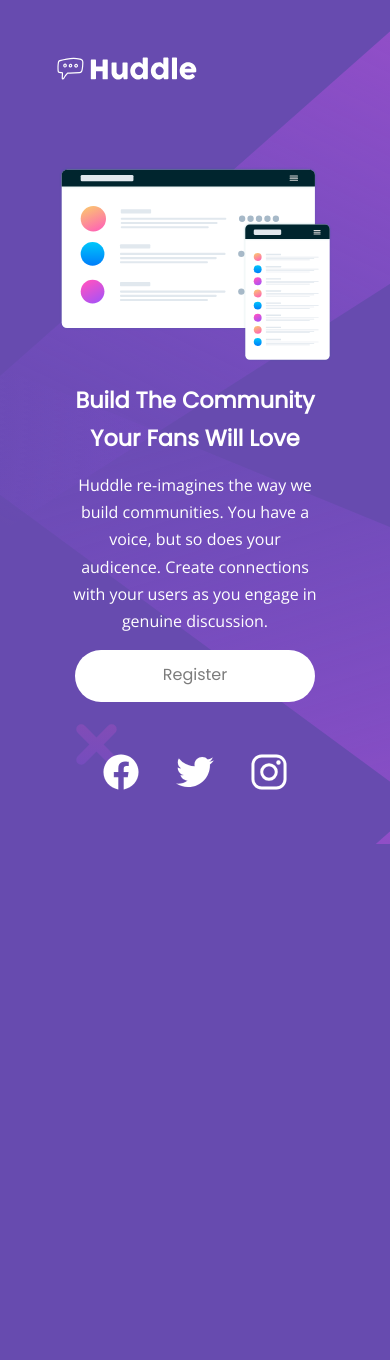
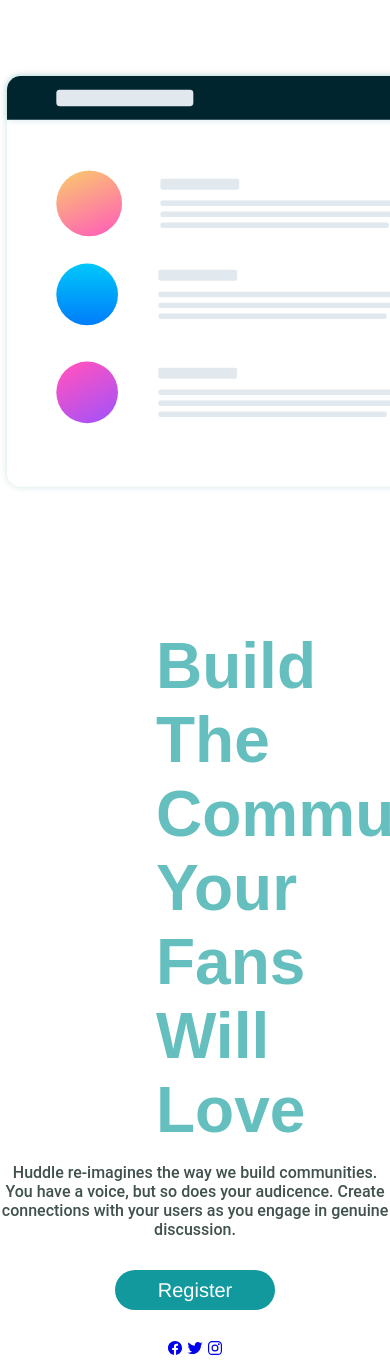
Before and after one commit to jdasdeveloper/jdasdeveloper.github.io, a PHP site: page / in a window 390 px wide; the page is wider, and only the part inside the window is pictured. Before the commit the page ends 844 px from the top of that part, so only its background shows below. Run offline with PHP 8.4, Linux system fonts and the light colour scheme.

Commit message:
Fixed h1 title margins

```diff
--- a/css/styles.css
+++ b/css/styles.css
@@ -1,175 +1,124 @@
-body{
-    background-color: hsl(257, 40%, 49%);
-    background-image: url("/images/bg-desktop.svg");
-    font-family: 'Open Sans', sans-serif;
-    color: white;
-    font-weight: 400;
-    margin: 0 0 0 0;
-    position: relative;
+body {
+    margin: 0;
+    font-family: 'Merriweather', serif;
+    text-align: center;
+}
+
+hr{
+    margin: 50px auto 50px auto;
+    border-style: dotted none none none;
+    border-width: 10px;
+    width: 7%;
 
 }
 
-.company-logo{
-    display: block;
-    margin: 50px auto 80px 50px;
-    width: 200px;
-}
-.mockups{
-    float: left;
-    margin-left: 50px;
-    padding: auto;
-    width: 50%;
+.copy{
+    color: #EAF6F6;
+    margin-top: 50px;
+
 }
 
-.text{
-    font-size: 1.1rem;
-    margin: 50px auto auto 57%;
-    padding-top: 1%;
-    padding-left: 0;
-    padding-right: 0px;
-    width: 35%;
+.footer-link{
+    color: #11999E;
+    font-family: 'Roboto Serif', sans-serif;
+    font-weight: 900;
+    margin: auto 30px auto 30px;
+
 }
 
-.title{
-    font-family: 'Poppins', sans-serif;
-    color: white;
-    font-weight: 400, 600;
-    margin-right: 15%;
-}
-.paragraph{
-    font-size: 1.1rem;
-}
 .BUTTON_IMP {
-    -webkit-border-radius: 60px;
-    -moz-border-radius: 60px;
-    border-radius: 60px;
+    -webkit-border-radius: 20px;
+    -moz-border-radius: 20px;
+    border-radius: 20px;
     height: 0;
     line-height: 0;
-    color: #7c7c7c;
-    font-family: 'Poppins', sans-serif;
-    height: 7px;
+    color: #FFFFFF;
+    font-family: Helvetica;
     width: 120px;
-    font-size: 1rem;
+    font-size: 20px;
     font-weight: 100;
-    padding: 25px 20px 20px 20px;
-    text-align: center;
-    background-color: white;
+    padding: 20px;
+    background-color: #11999E;
     text-decoration: none;
     display: inline-block;
     cursor: pointer;
     text-align: center;
-    margin: 15px auto 0 auto;
+    margin: 15px auto 30px auto;
  }
 
  .BUTTON_IMP:hover {
-    background: hsl(300, 69%, 71%);
-    color: white;
-    border: none;
-    -webkit-border-radius: 60px;
-    -moz-border-radius: 60px;
-    border-radius: 60px;
+    background: #0C686C;
+    border: solid #11999E 1px;
+    -webkit-border-radius: 20px;
+    -moz-border-radius: 20px;
+    border-radius: 20px;
     text-decoration: none;
  }
+#img-skill1{
+    float: right;
+    padding-left: 30px;
+}
+.img-skill{
+   float: left;
+   padding-right: 30px;
+   width: 25%;
+}
+.skill-text{
+    text-align: left;
+    line-height: 1.5;
+}
+.skill-row{
+    margin: 100px auto 100px auto;
+    text-align: left;
+    width: 50%;
+}
+.top-cloud{
+    position: absolute;
+    right: 300px;
+    top: 50px;
+}
 
- .f-icon{
-     color: white;
-     display: inline-block;
-     margin: auto 15px;
-     height: 40px;
-     width: 40px;
+.bottom-cloud{
+    position: absolute;
+    left: 300px;
+    bottom: 300px;
+}
 
- }
- .f-icon:hover{
-     color: hsl(300, 69%, 71%);
- }
+h1 {
+    color:#66BFBF;
+    font-family: 'Barlow', sans-serif;
+    font-size: 4.0rem;
+    margin: 50px auto 0 auto;
+    width: 20%;
+}
 
- .footer{
-    margin-top: 13%;
-     margin-left: 70%;
-     position: absolute;
+h2{
+    color: #66BFBF;
+    font-family: 'Roboto Serif', sans-serif;
+    font-size: 2.5rem;
+    font-weight: normal;
+}
+h3{
+    color: #11999E;
+    font-family: 'Roboto Serif', sans-serif;
+    font-size: 1.5rem;
+}
+
+p{
+    color: #40514E;
+    font-family: 'Roboto', sans-serif;
+    font-weight: 500;
+}
+.top-container {
+    background-color: #EAF6F6;
+    padding-top: 100px;
+    position: relative;
 
 
- }
+}
 
-
- @media only screen and (min-width: 300px) and (max-width: 800px) {
-    .mockups{
-        text-align: center;
-        width: 70%;
-        display: block;
-        float: none;
-        margin: auto;
-    }
-
-    .title{
-        margin-right: 0;
-    }
-    .text{
-        display: block;
-        position: relative;
-        font-size: 0.7rem;
-        margin: 0 15% 0 15%;
-        width: auto;
-        padding-left: 3.3%;
-        padding-right: 3.3%;
-        text-align: center;
-        line-height: 1.7;
-
-       /* margin: 50px 50px auto 30px;
-    padding-top: 30px;
-    padding-left: 750px;
-    padding-right: 90px;*/
-    }
-    .paragraph{
-        font-size: 1rem;
-        margin: 0;
-        padding: 0;
-    }
-    .description{
-        display: block;
-        margin: auto auto 50px auto;
-
-    }
-
-    .footer{
-        display: block;
-        margin: 0 auto auto auto;
-        position: relative;
-        text-align: center;
-    }
-
-    .f-icon{
-        color: white;
-        display: inline-block;
-        margin: auto 15px;
-        height: 40px;
-        width: 40px;
-    }
-    .BUTTON_IMP {
-        -webkit-border-radius: 60px;
-        -moz-border-radius: 60px;
-        border-radius: 60px;
-        height: 0;
-        line-height: 0;
-        color: #7c7c7c;
-        font-family: 'Poppins', sans-serif;
-        height: 7px;
-        width: 15rem;
-        font-size: 1rem;
-        font-weight: 100;
-        padding: 25px 0px 20px 0px;
-        text-align: center;
-        background-color: white;
-        text-decoration: none;
-        display: inline-block;
-        cursor: pointer;
-        text-align: center;
-
-     }
-     .company-logo{
-        display: block;
-        margin: 50px auto 80px 50px;
-        width: 150px;
-    }
-
-  }
+.bottom-container{
+    padding: 50px 0 50px 0;
+    margin-top: 10px;
+    background-color: #66BFBF;
+}
```
